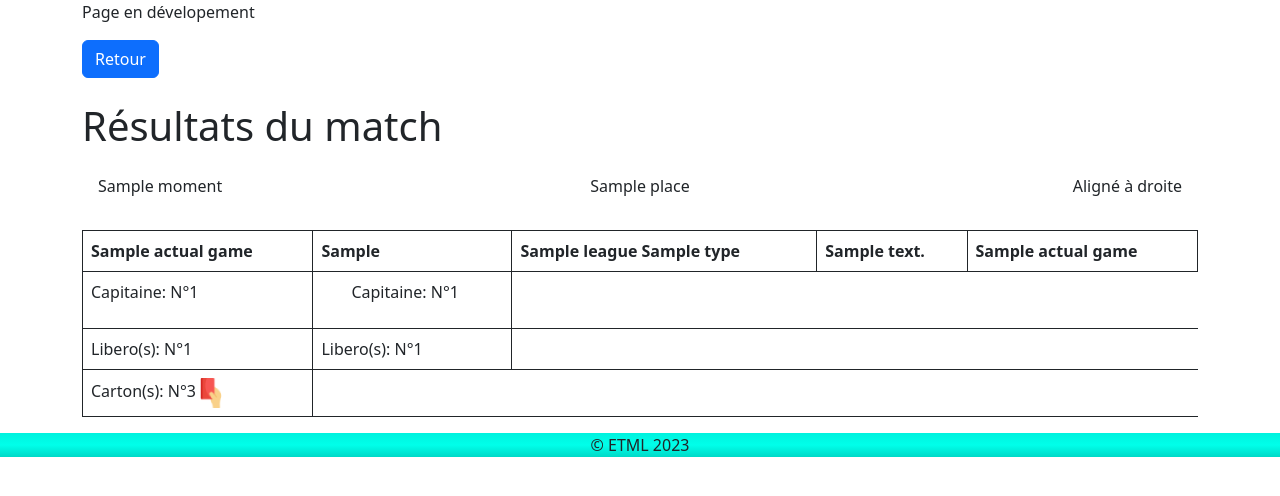
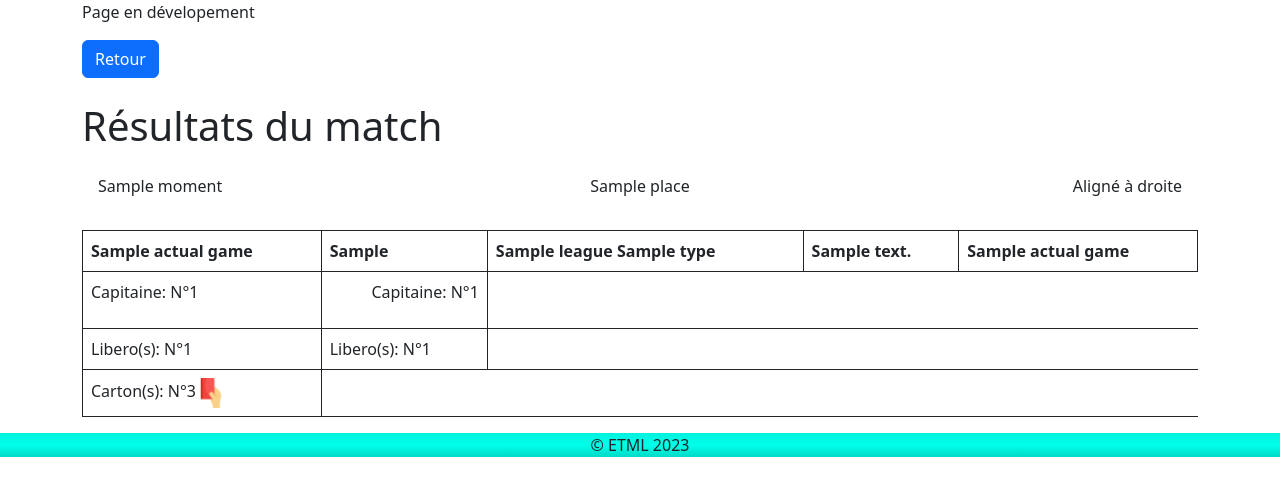
Before and after one commit to maelget1/VolscoreNEMATH, a PHP site: template PhP/view/game.php in a window 1280 px wide. Shown: the part 56-552 px from the top of the page. Run offline with PHP 8.4, Linux system fonts and the light colour scheme; the template is opened without the code that fills it: most values are stand-ins (such as "Sample title", 1, 10 or a date in 2020); some libraries are stand-ins or nearby versions.

Commit message:
un peu de style

```diff
--- a/PhP/view/game.php
+++ b/PhP/view/game.php
@@ -22,7 +22,7 @@ $title = $actualGame->receivingTeamName.'-'.$actualGame->visitingTeamName;
   </div>
 <table class="table table-bordered border-dark">
   <tr><th><?=$actualGame->receivingTeamName?></th><th><?=$actualGame->scoreReceiving?></th><th class="mx-auto"><?=$actualGame->league?> <?=$actualGame->type?></th><th><?=$actualGame->scoreVisiting?></th><th><?=$actualGame->visitingTeamName?></th></tr>
-  <tr><td class="mr-5">Capitaine: N°<?=$captainTeam1->number?></td><td><p style="margin-left:30px">Capitaine: N°<?=$captainTeam2->number?></p></td></tr>
+  <tr><td class="mr-5">Capitaine: N°<?=$captainTeam1->number?></td><td class="text-end">Capitaine: N°<?=$captainTeam2->number?></p></td></tr>
   <tr><td class="mr-5">Libero(s): N°<?=$liberoTeam1->number?></td><td>Libero(s): N°<?=$liberoTeam2->number?></td></tr>
   <tr><td class="mr-5">Carton(s): N°3<img src="..\images\cartonRouge.png" alt="carton rouge"></td></tr>
 </table>
```
